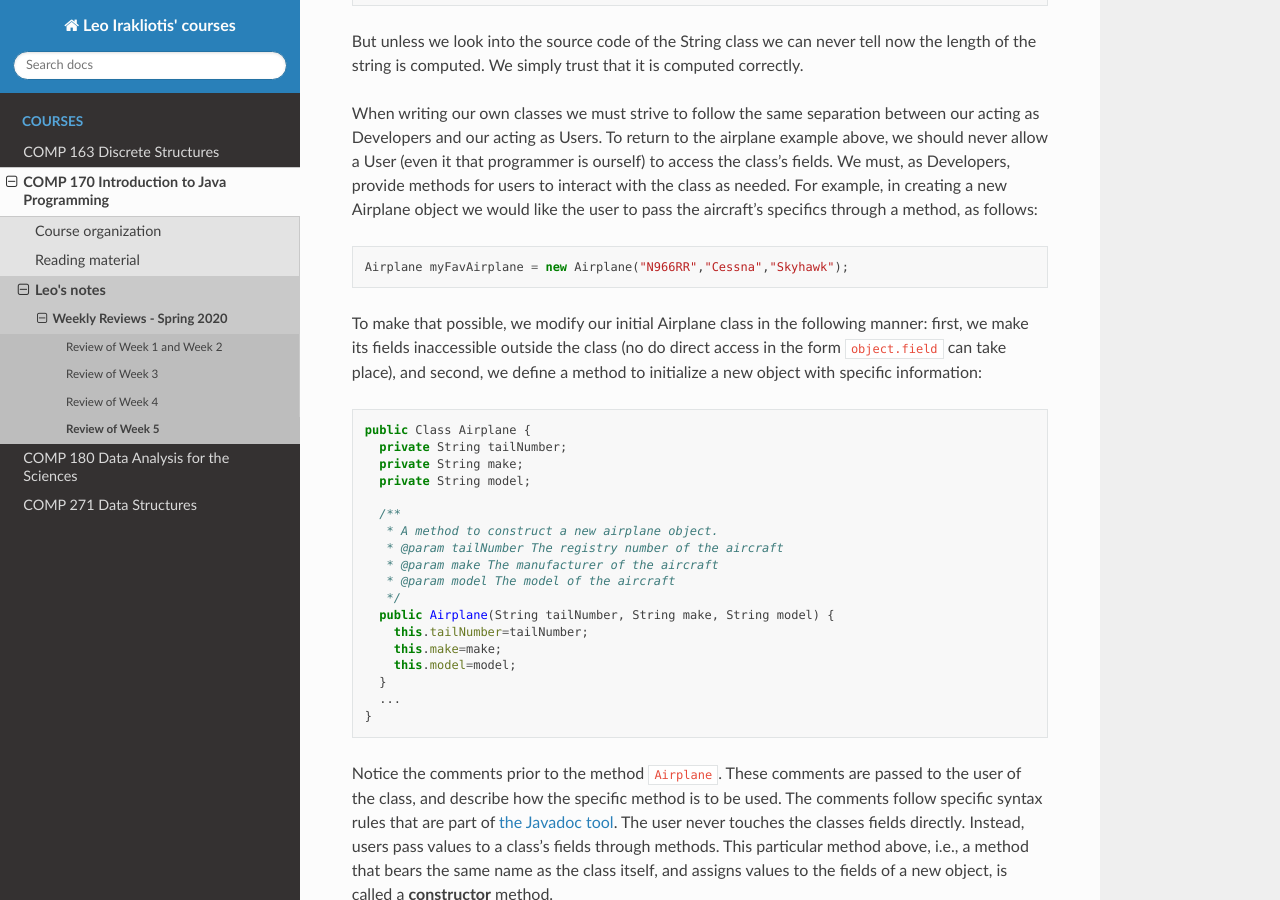
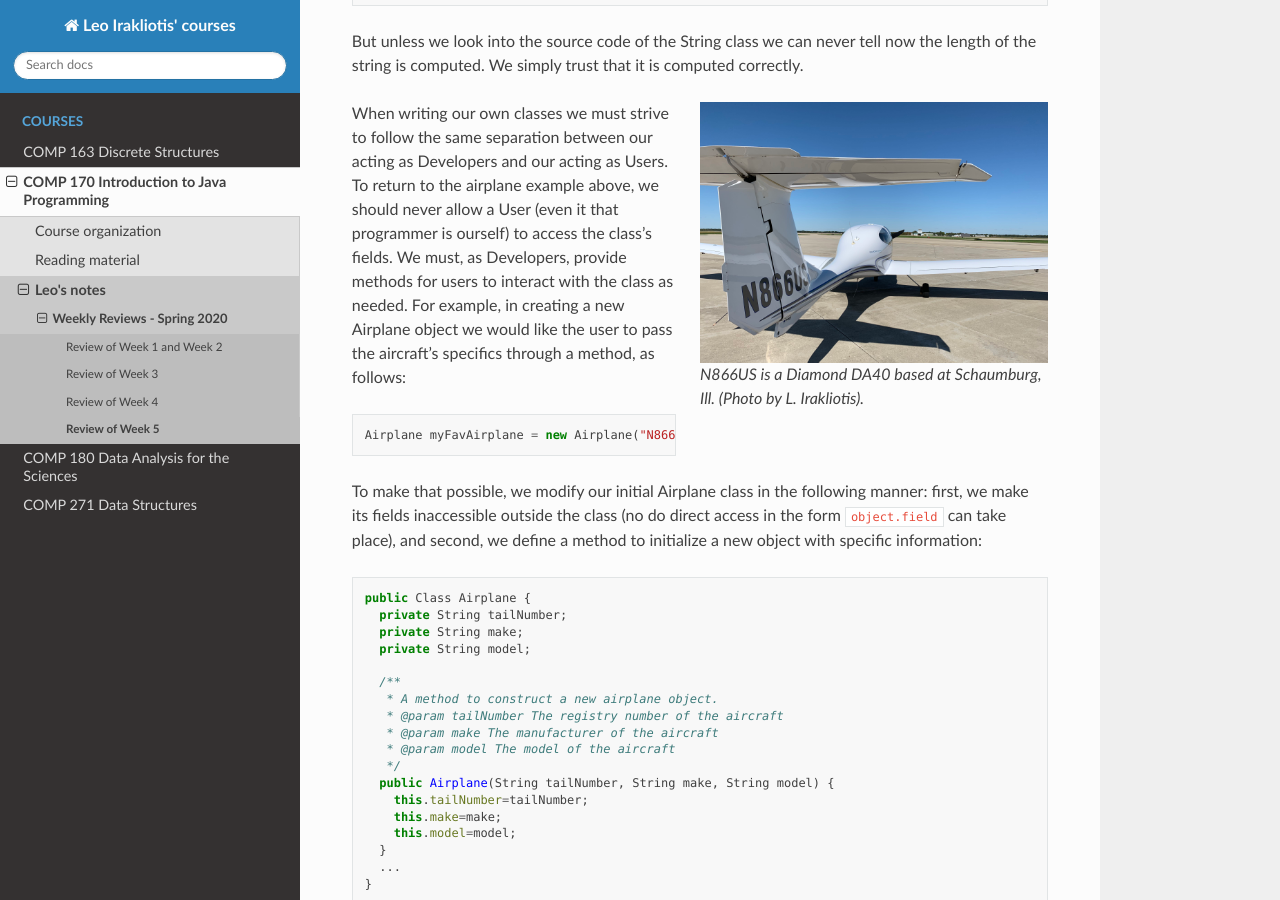
Before and after one commit to sleepyjaree/cdp, a Sphinx documentation site: the page built from source/COMP170/2020Spring/week5.rst, in a window 1280 px wide and 900 px high, scrolled down 2611 px. Built offline with Sphinx 7.4.7 and the Read the Docs theme 2.0.0, drawn with Linux system fonts in a browser that asks for light colours.

Commit message:
photo of N866US added

```diff
--- a/source/COMP170/2020Spring/week5.rst
+++ b/source/COMP170/2020Spring/week5.rst
@@ -112,11 +112,18 @@ we apply the ``.lenght()`` method. When we look up the definition of ``length()`
 
 But unless we look into the source code of the String class we can never tell now the length of the string is computed. We simply trust that it is computed correctly.
 
+
+.. figure:: images/N866US.jpg
+   :align: right
+   :figwidth: 50%
+
+   N866US is a Diamond DA40 based at Schaumburg, Ill. (Photo by L. Irakliotis).
+
 When writing our own classes we must strive to follow the same separation between our acting as Developers and our acting as Users. To return to the airplane example above, we should never allow a User (even it that programmer is ourself) to access the class's fields. We must, as Developers, provide methods for users to interact with the class as needed. For example, in creating a new Airplane object we would like the user to pass the aircraft's specifics through a method, as follows:
 
 .. code-block:: java
 
-   Airplane myFavAirplane = new Airplane("N966RR","Cessna","Skyhawk");
+   Airplane myFavAirplane = new Airplane("N866US","Diamond","DA40");
 
 To make that possible, we modify our initial Airplane class in the following manner: first, we make its fields inaccessible outside the class (no do direct access in the form ``object.field`` can take place), and second, we define a method to initialize a new object with specific information:
 
```
Also changed, not shown: source/COMP170/2020Spring/images/N866US.jpg (added).
